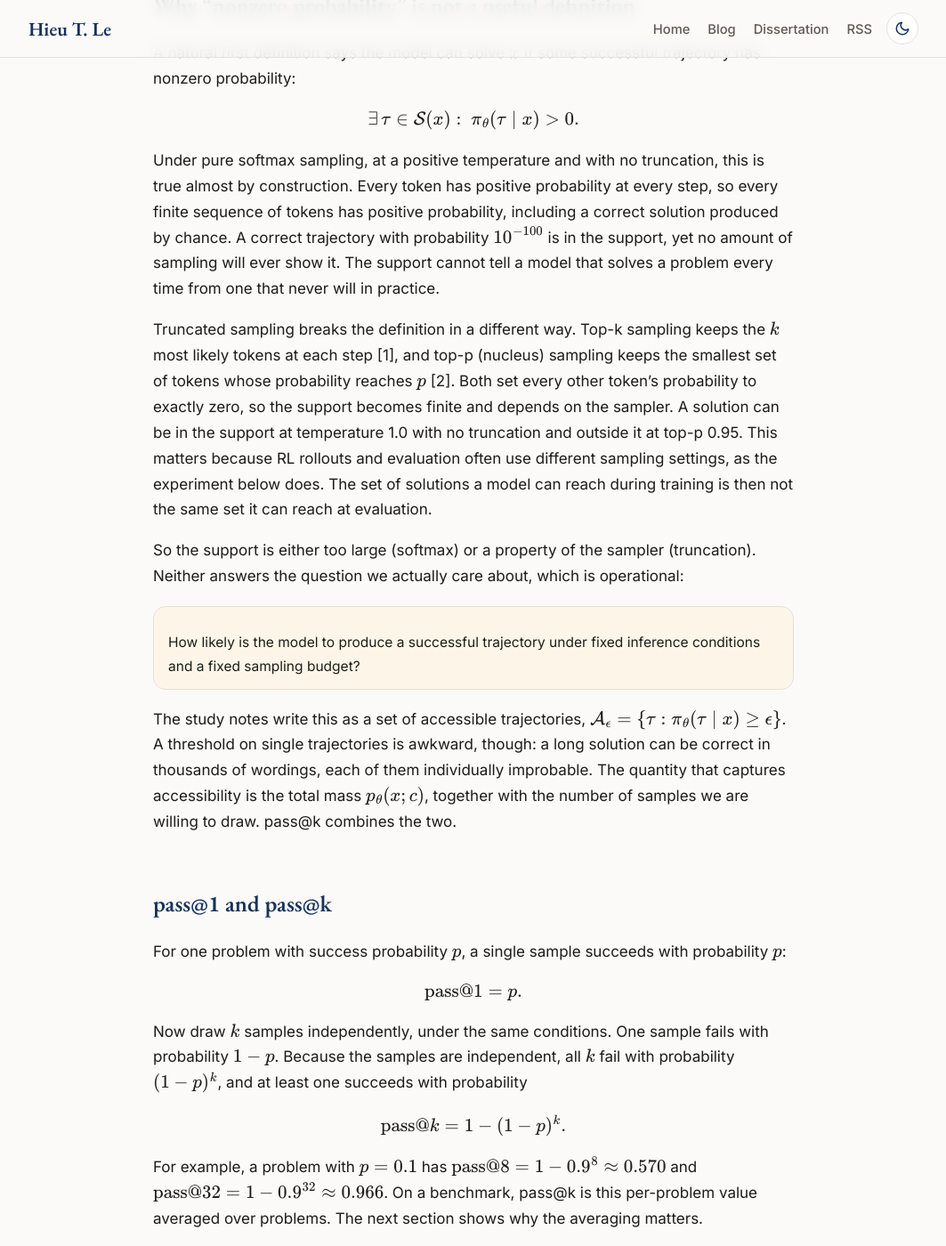
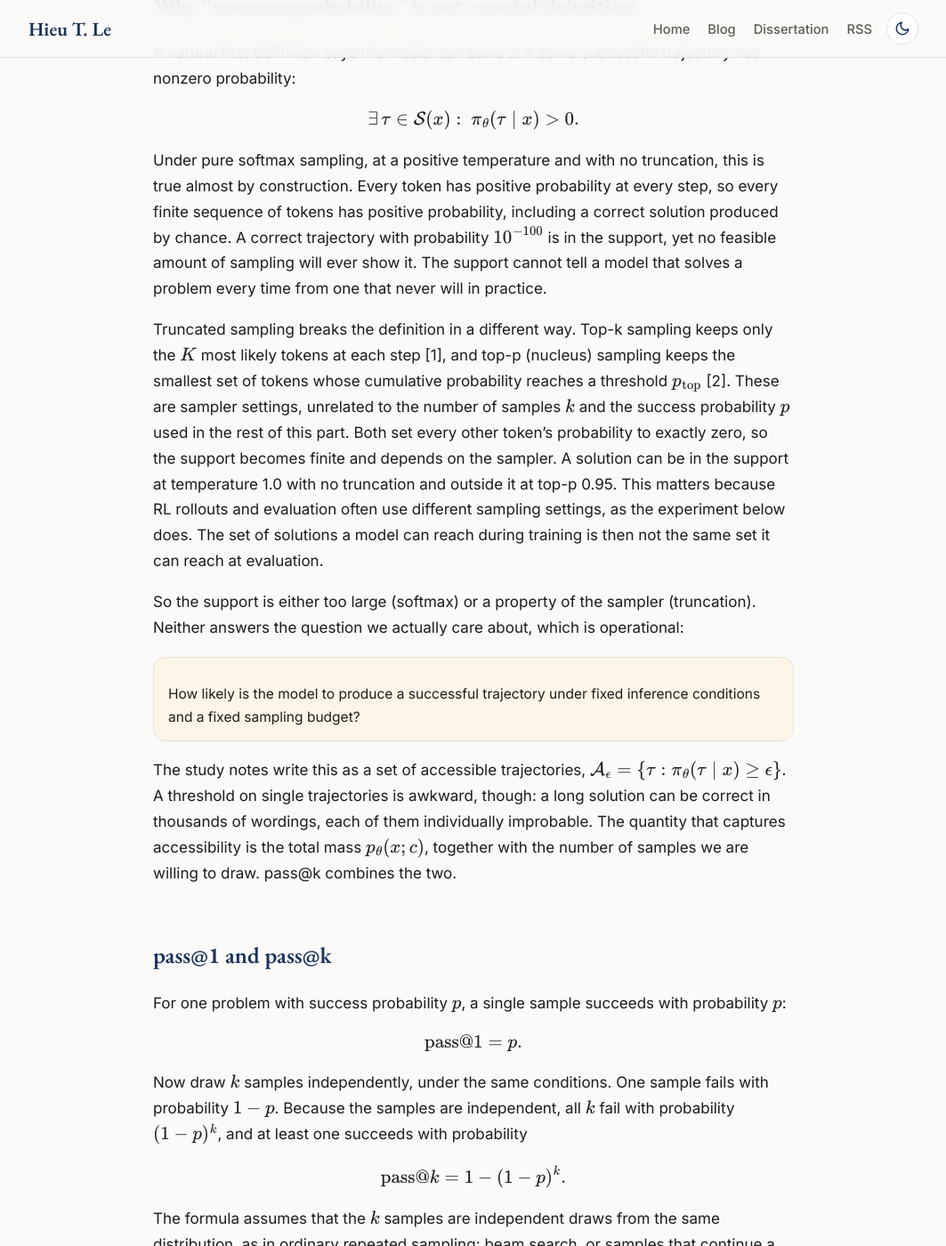
Before and after one commit to hieutrungle/blog, a Jekyll site: the page built from _posts/2026-11-16-capability-and-pass-at-k.md, in a window 1280 px wide and 1400 px high, scrolled down 1815 px. Shown: the whole window at 89% size, without its empty margins (108-1171 px from the left). Built offline with Jekyll 4.4.1, drawn with Linux system fonts in a browser that asks for light colours; some of the changed text lies outside the part shown.

Commit message:
Part 1: post-publication review fixes (cross-reference, sampler notation, strategy-level entropy, hard-subset selection, wording); wide tables scroll on phones

```diff
--- a/_posts/2026-11-16-capability-and-pass-at-k.md
+++ b/_posts/2026-11-16-capability-and-pass-at-k.md
@@ -49,9 +49,9 @@ $$
 \exists\, \tau \in \mathcal{S}(x): \ \pi_\theta(\tau \mid x) \gt 0.
 $$
 
-Under pure softmax sampling, at a positive temperature and with no truncation, this is true almost by construction. Every token has positive probability at every step, so every finite sequence of tokens has positive probability, including a correct solution produced by chance. A correct trajectory with probability $$10^{-100}$$ is in the support, yet no amount of sampling will ever show it. The support cannot tell a model that solves a problem every time from one that never will in practice.
+Under pure softmax sampling, at a positive temperature and with no truncation, this is true almost by construction. Every token has positive probability at every step, so every finite sequence of tokens has positive probability, including a correct solution produced by chance. A correct trajectory with probability $$10^{-100}$$ is in the support, yet no feasible amount of sampling will ever show it. The support cannot tell a model that solves a problem every time from one that never will in practice.
 
-Truncated sampling breaks the definition in a different way. Top-k sampling keeps the $$k$$ most likely tokens at each step [1], and top-p (nucleus) sampling keeps the smallest set of tokens whose probability reaches $$p$$ [2]. Both set every other token's probability to exactly zero, so the support becomes finite and depends on the sampler. A solution can be in the support at temperature 1.0 with no truncation and outside it at top-p 0.95. This matters because RL rollouts and evaluation often use different sampling settings, as the experiment below does. The set of solutions a model can reach during training is then not the same set it can reach at evaluation.
+Truncated sampling breaks the definition in a different way. Top-k sampling keeps only the $$K$$ most likely tokens at each step [1], and top-p (nucleus) sampling keeps the smallest set of tokens whose cumulative probability reaches a threshold $$p_{\text{top}}$$ [2]. These are sampler settings, unrelated to the number of samples $$k$$ and the success probability $$p$$ used in the rest of this part. Both set every other token's probability to exactly zero, so the support becomes finite and depends on the sampler. A solution can be in the support at temperature 1.0 with no truncation and outside it at top-p 0.95. This matters because RL rollouts and evaluation often use different sampling settings, as the experiment below does. The set of solutions a model can reach during training is then not the same set it can reach at evaluation.
 
 So the support is either too large (softmax) or a property of the sampler (truncation). Neither answers the question we actually care about, which is operational:
 
@@ -75,7 +75,7 @@ $$
 \text{pass@}k = 1 - (1 - p)^k.
 $$
 
-For example, a problem with $$p = 0.1$$ has $$\text{pass@}8 = 1 - 0.9^8 \approx 0.570$$ and $$\text{pass@}32 = 1 - 0.9^{32} \approx 0.966$$. On a benchmark, pass@k is this per-problem value averaged over problems. The next section shows why the averaging matters.
+The formula assumes that the $$k$$ samples are independent draws from the same distribution, as in ordinary repeated sampling; beam search, or samples that continue a shared prefix, break that assumption. For example, a problem with $$p = 0.1$$ has $$\text{pass@}8 = 1 - 0.9^8 \approx 0.570$$ and $$\text{pass@}32 = 1 - 0.9^{32} \approx 0.966$$. On a benchmark, pass@k is this per-problem value averaged over problems. The next section shows why the averaging matters.
 
 How many samples does a rare success need? Setting $$\text{pass@}k = 1/2$$ and solving gives $$k = \ln 2 \,/\, \big({-\ln(1-p)}\big) \approx 0.69/p$$ for small $$p$$. To see a success of probability $$p$$ in about half of all evaluation runs, draw about $$0.7/p$$ samples per problem: 2 samples for $$p = 0.4$$, 7 for $$p = 0.1$$, 14 for $$p = 0.05$$, 69 for $$p = 0.01$$ and 693 for $$p = 0.001$$.
 
@@ -95,7 +95,7 @@ Each lane is one problem, and each thin row in a lane is one simulated evaluatio
 
 Read the lanes from left to right:
 
-- **At k = 1** the lanes show pass@1. The problem with $$p = 0.4$$ is solved in 40.0% of runs; the rarer problems are almost never solved.
+- **At k = 1** the lanes show pass@1. The problem with $$p = 0.4$$ has an exact pass@1 of 40.0%, and 9 of its 20 simulated runs succeed on the first sample. The rarer problems are almost never solved.
 - **At k = 16**, $$p = 0.1$$ and $$p = 0.05$$ are solved in most runs (81.5% and 56.0%), while $$p = 0.01$$ is still rare (14.9%).
 - **At k = 64**, $$p = 0.01$$ is solved in about half the runs (47.4%). The problem with $$p = 0.001$$ still looks unsolvable at 6.2%.
 - **At k = 1024**, even $$p = 0.001$$ is solved in most runs (64.1%). In the simulation, 12 of its 20 runs found a correct answer and 8 saw none in 1,024 samples, although the problem's success probability is 0.001.
@@ -104,7 +104,7 @@ Large $$k$$ works like a microscope: it reveals successes too rare to appear in
 
 ## Same pass@1, different breadth
 
-For one problem, pass@k depends only on $$p$$. Two models with the same $$p = 0.4$$ on a problem have the same $$\text{pass@}k = 1 - 0.6^k$$ for every $$k$$, whether one of them always uses a single strategy and the other spreads its successes over ten. pass@k sees the total mass on the success set, not how that mass is organized. Section 9 comes back to this.
+For one problem, pass@k depends only on $$p$$. Two models with the same $$p = 0.4$$ on a problem have the same $$\text{pass@}k = 1 - 0.6^k$$ for every $$k$$, whether one of them always uses a single strategy and the other spreads its successes over ten. pass@k sees the total mass on the success set, not how that mass is organized. The section on reasoning diversity comes back to this.
 
 On a benchmark the picture changes, because benchmark pass@k averages a nonlinear function of $$p$$ over problems. Take two problems and two models with the same average pass@1 of 0.4:
 
@@ -199,7 +199,7 @@ The estimator is **unbiased**. Any fixed subset of $$k$$ samples consists of $$k
 
 A worked example: with $$n = 16$$, $$c = 2$$ and $$k = 8$$, $$\binom{14}{8} = 3003$$ and $$\binom{16}{8} = 12870$$, so the estimate is $$1 - 3003/12870 \approx 0.767$$.
 
-The obvious alternative is to plug $$\hat p = c/n$$ into the formula. Here it gives $$1 - (1 - 2/16)^8 \approx 0.656$$, and it is biased low. $$\hat p$$ is an unbiased estimate of $$p$$, but $$f_k$$ is concave, so by Jensen's inequality again, $$\mathbb{E}[f_k(\hat p)] \le f_k(\mathbb{E}[\hat p]) = f_k(p)$$. For $$p = 0.1$$, $$n = 16$$ and $$k = 8$$, the plug-in averages 0.491, against a true pass@8 of 0.570, while the unbiased estimator averages exactly 0.570. The [checks script](https://github.com/hieutrungle/llm-post-training-notes/blob/main/checks/part01_checks.py) verifies unbiasedness by exact summation over all outcomes for several $$n$$, $$k$$ and $$p$$, and by simulation.
+The obvious alternative is to plug $$\hat p = c/n$$ into the formula. Here it gives $$1 - (1 - 2/16)^8 \approx 0.656$$, and it is biased low. $$\hat p$$ is an unbiased estimate of $$p$$, but $$f_k$$ is concave, so by Jensen's inequality again, $$\mathbb{E}[f_k(\hat p)] \le f_k(\mathbb{E}[\hat p]) = f_k(p)$$. For $$p = 0.1$$, $$n = 16$$ and $$k = 8$$, the plug-in averages 0.491, against a true pass@8 of 0.570, while the average of the unbiased estimator equals the true value exactly (0.570 to three decimals). The [checks script](https://github.com/hieutrungle/llm-post-training-notes/blob/main/checks/part01_checks.py) verifies unbiasedness by exact summation over all outcomes for several $$n$$, $$k$$ and $$p$$, and by simulation.
 
 <div class="note" markdown="1">
 <span class="label">In my experiments</span>
@@ -208,7 +208,7 @@ In [sharpen-or-expand](https://github.com/hieutrungle/sharpen-or-expand), every
 
 Changes are also tracked problem by problem ([`transitions.py`](https://github.com/hieutrungle/sharpen-or-expand/blob/main/soe/utils/metric/transitions.py)). A problem counts as solved at $$k$$ when its estimated pass@k is at least 0.5, and each problem is labeled gained, lost, kept or never solved between two checkpoints. At $$k = 1$$ "solved" means solved in at least half of the samples: reliable, the sharpening view. At the largest $$k$$ it means solved at least once: reachable, the expansion view.
 
-The base model, Qwen3.5-4B-Base, shows why the bound in the previous section matters. On the 233 hard problems ([report](https://github.com/hieutrungle/sharpen-or-expand/blob/main/docs/reports/qwen35-4b-base_soe-eval-v4_report.json)), its pass@1 is 0.0695, pass@16 is 0.3621 and pass@64 is 0.4893: 114 problems were solved at least once in 64 samples and 119 never were. Each of those 119 can still have $$p$$ up to about 4.6%. "Unsolved by the base model" means "below about 5% at this budget", and that is the baseline a claim of expansion has to beat.
+The base model, Qwen3.5-4B-Base, shows why the bound in the previous section matters. The hard problems were drawn from those the base model solved at most 4 times in 16 samples, in a [separate selection run](https://github.com/hieutrungle/sharpen-or-expand/blob/main/docs/decisions/005-hard-subset.md) with its own random seed, so that selection does not bias the evaluated pass rates. On the 233 hard problems ([report](https://github.com/hieutrungle/sharpen-or-expand/blob/main/docs/reports/qwen35-4b-base_soe-eval-v4_report.json)), its pass@1 is 0.0695, pass@16 is 0.3621 and pass@64 is 0.4893: 114 problems were solved at least once in 64 samples and 119 never were. Each of those 119 can still have $$p$$ up to about 4.6%. "Unsolved by the base model" means "below about 5% at this budget", and that is the baseline a claim of expansion has to beat.
 
 The inference conditions matter here too. On these problems, 90% of the base model's responses reach the 16,384-token limit and count as incorrect, so part of "unsolved" is a length budget. And RL rollouts [sample at temperature 1.0 and top-p 1.0](https://github.com/hieutrungle/sharpen-or-expand/blob/main/docs/decisions/017-rl-rollout-sampling-1.0.md), a different sampler from evaluation, so the distribution the policy explores in training is not the one that is measured.
 </div>
@@ -229,9 +229,15 @@ $$
 H_{\text{correct}} = -\sum_{\tau \in \mathcal{S}(x)} q(\tau \mid x) \log q(\tau \mid x).
 $$
 
-The exponential $$N_{\text{eff}} = e^{H_{\text{correct}}}$$ is easier to read: it is the number of equally likely strategies that would have the same entropy. Ecologists know it as the Hill number of order 1, the "effective number of species" [6]. Applied to strategies instead of single trajectories, Model A has $$q = 1$$ on its one strategy and $$N_{\text{eff}} = 1$$. Model B has $$q = 0.25$$ on each of four, $$H_{\text{correct}} = \ln 4 \approx 1.39$$ and $$N_{\text{eff}} = 4$$. An uneven model with correct mass 0.3 and 0.1 on two strategies has $$q = (0.75, 0.25)$$ and $$N_{\text{eff}} \approx 1.75$$: two strategies, but one dominates.
+Over raw trajectories this entropy counts every wording separately. To count strategies, group the successful trajectories into strategy families $$z$$ and use the family masses instead:
 
-The unit matters. Computed over raw token sequences, $$H_{\text{correct}}$$ counts every rewording of a solution as a new trajectory, so it is large for any model and says little. What matters is semantic diversity: how many genuinely different ways the model has of solving the problem. Measuring it needs a way to group solutions into strategy families, by hand, with embeddings or with a judge model, and that grouping is a measurement choice in its own right. Diversity is relevant to the main question because it is what large-$$k$$ sampling and RL exploration draw on. A model that collapses onto one strategy can keep its pass@1 and have less to fall back on when that strategy fails. That is a plausible mechanism, not an established fact, and it has to be measured.
+$$
+q(z \mid x) = \sum_{\tau \in z} q(\tau \mid x), \qquad H_{\text{correct}} = -\sum_{z} q(z \mid x) \log q(z \mid x).
+$$
+
+The exponential $$N_{\text{eff}} = e^{H_{\text{correct}}}$$ is easier to read: it is the number of equally likely strategies that would have the same entropy. Ecologists know it as the Hill number of order 1, the "effective number of species" [6]. Model A has $$q = 1$$ on its one strategy and $$N_{\text{eff}} = 1$$. Model B has $$q = 0.25$$ on each of four, $$H_{\text{correct}} = \ln 4 \approx 1.39$$ and $$N_{\text{eff}} = 4$$. An uneven model with correct mass 0.3 and 0.1 on two strategies has $$q = (0.75, 0.25)$$ and $$N_{\text{eff}} \approx 1.75$$: two strategies, but one dominates.
+
+The unit matters. Computed over raw token sequences, the entropy counts every rewording of a solution as a new trajectory, so it is large for any model and says little. What matters is semantic diversity: how many genuinely different ways the model has of solving the problem. Measuring it needs a way to group solutions into strategy families, by hand, with embeddings or with a judge model, and that grouping is a measurement choice in its own right. Diversity is relevant to the main question because it is what large-$$k$$ sampling and RL exploration draw on. A model that collapses onto one strategy can keep its pass@1 and have less to fall back on when that strategy fails. That is a plausible mechanism, not an established fact, and it has to be measured.
 
 ## How strong is the evidence?
 
--- a/assets/style.css
+++ b/assets/style.css
@@ -146,3 +146,5 @@
   .series-card .btn { margin-top: 4px; }
   .posts .series-tag { color: var(--chip-text); font-weight: 600; text-decoration: none; }
   .posts .series-tag:hover { text-decoration: underline; }
+  /* Wide tables scroll inside their own box on narrow screens instead of widening the page */
+  @media (max-width: 680px) { article .body table { display: block; overflow-x: auto; -webkit-overflow-scrolling: touch; } }
```
